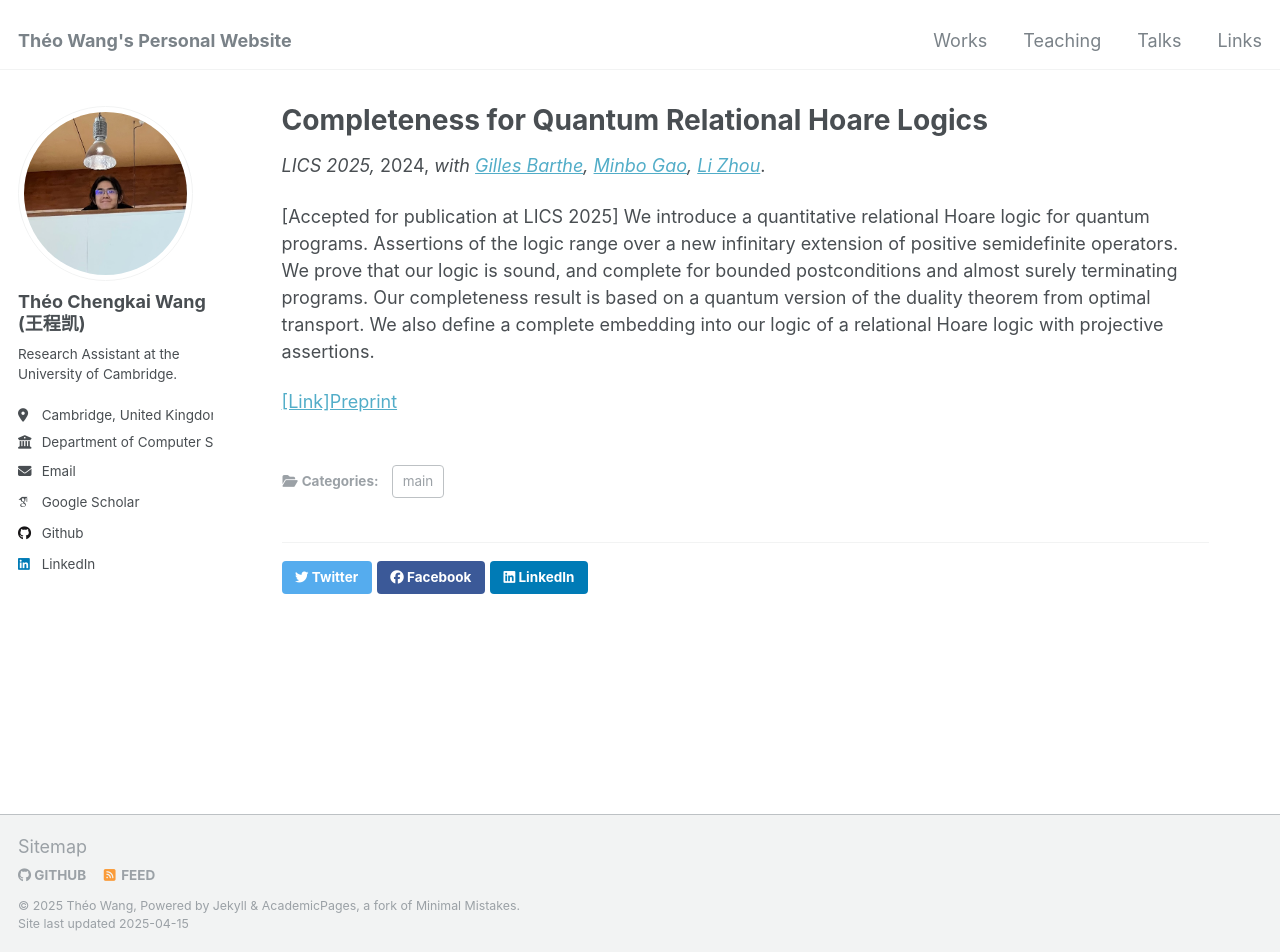
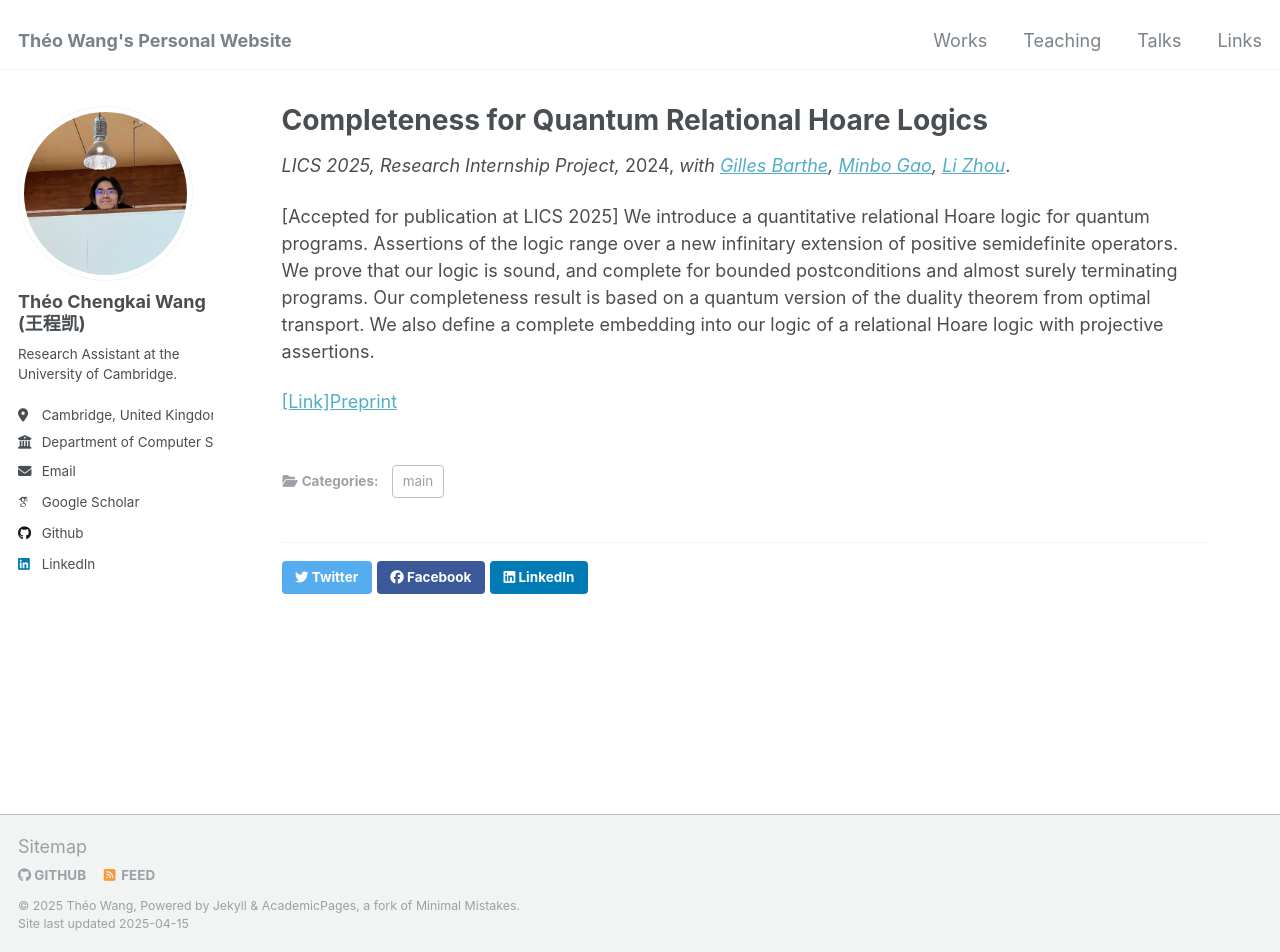
Before and after one commit to theo-chengkai-wang/theo-chengkai-wang.github.io, a Jekyll site: the page built from _works/2024-09-bochum.md, in a window 1280 px wide and 952 px high. Built offline with Jekyll 4.4.1, drawn with Linux system fonts in a browser that asks for light colours; some web fonts are replaced.

Commit message:
Added back ri project

```diff
--- a/_works/2024-09-bochum.md
+++ b/_works/2024-09-bochum.md
@@ -7,7 +7,7 @@ excerpt: 'Research internship project at MPI-SP with Gilles Barthe.'
 date: 2024-09-16
 # venue: 'Thesis'
 collaborators: [{name: "Gilles Barthe", url: "https://gbarthe.github.io"}, {name: "Minbo Gao", url: "https://scholar.google.com/citations?user=b8i9J_QAAAAJ&hl=en"}, {name: "Li Zhou", url: "https://scholar.google.com/citations?user=oEZ7iPkAAAAJ&hl=en"}]
-label: 'LICS 2025'
+label: 'LICS 2025, Research Internship Project'
 urls: [{name: "[Link]Preprint", url: "https://arxiv.org/abs/2501.15238"}]
 # slidesurl: 'http://academicpages.github.io/files/slides1.pdf'
 # paperurl: 'http://academicpages.github.io/files/paper1.pdf'
```
